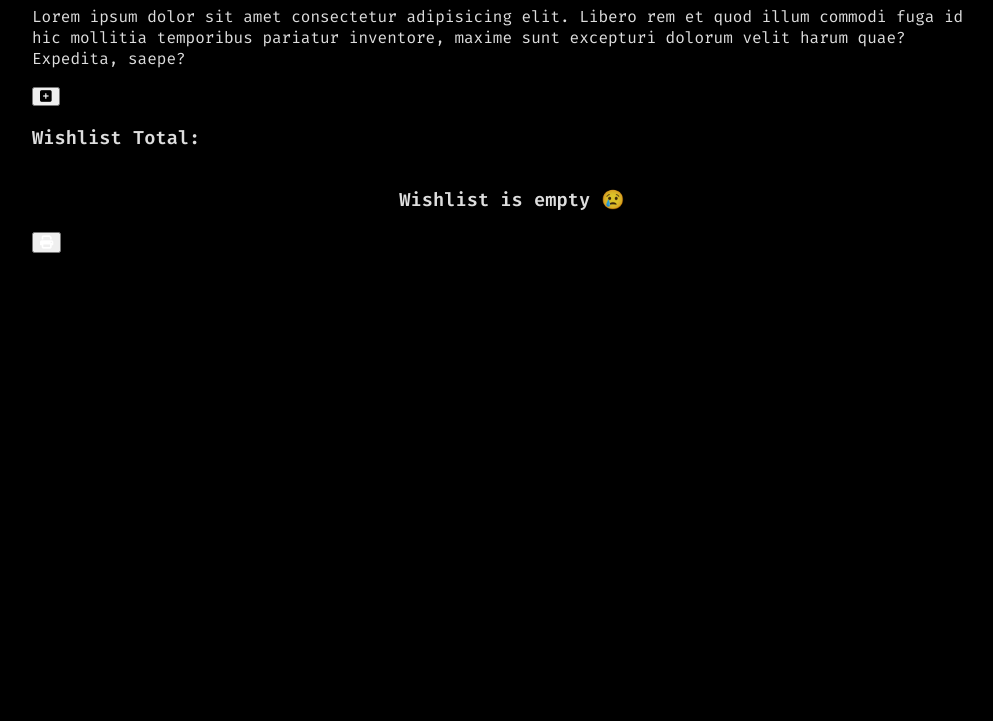
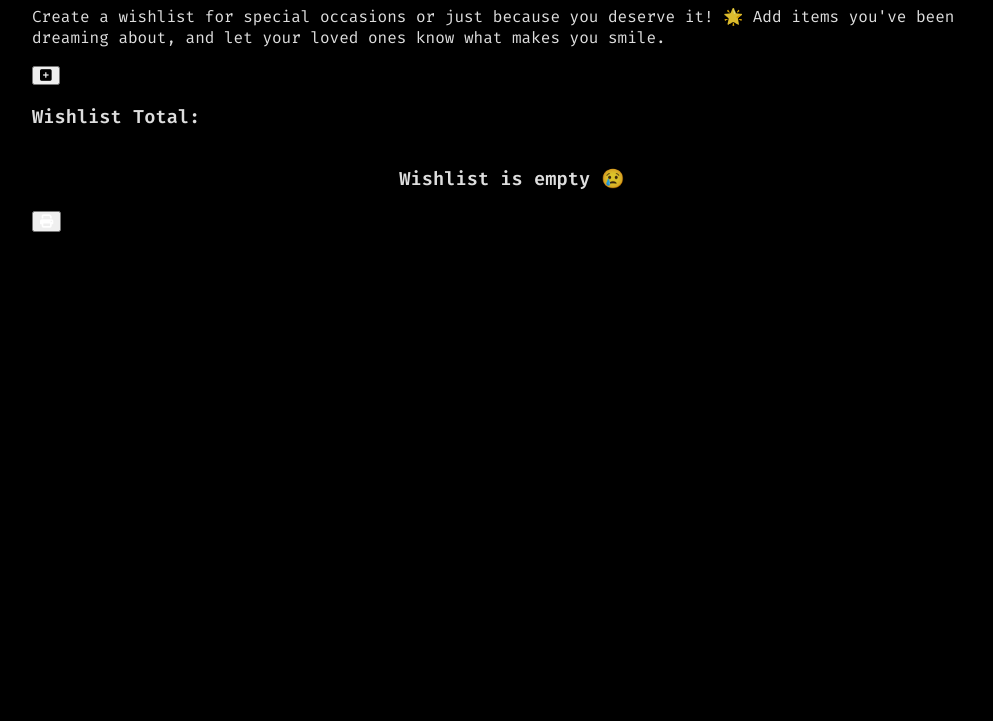
Before and after one commit to DominicLingham/wishlistpage, a website built with Vite: page index.html in a window 1280 px wide. Shown: the part 79-800 px from the top of the page, without its empty margins (128-1121 px from the left). Built offline with nearby package versions, Linux system fonts and the light colour scheme.

Commit message:
update copy text

```diff
--- a/index.html
+++ b/index.html
@@ -19,9 +19,9 @@
       <div class="page-intro">
         <h1>My Wishlist</h1>
         <p>
-          Lorem ipsum dolor sit amet consectetur adipisicing elit. Libero rem et
-          quod illum commodi fuga id hic mollitia temporibus pariatur inventore,
-          maxime sunt excepturi dolorum velit harum quae? Expedita, saepe?
+          Create a wishlist for special occasions or just because you deserve
+          it! 🌟 Add items you've been dreaming about, and let your loved ones
+          know what makes you smile.
         </p>
         <button
           id="display-add-section"
```
